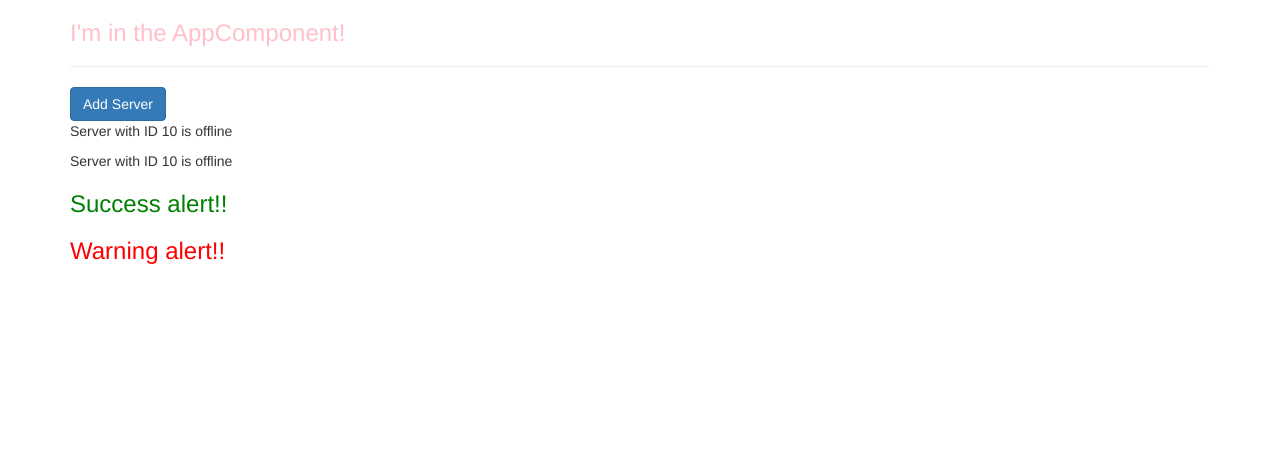
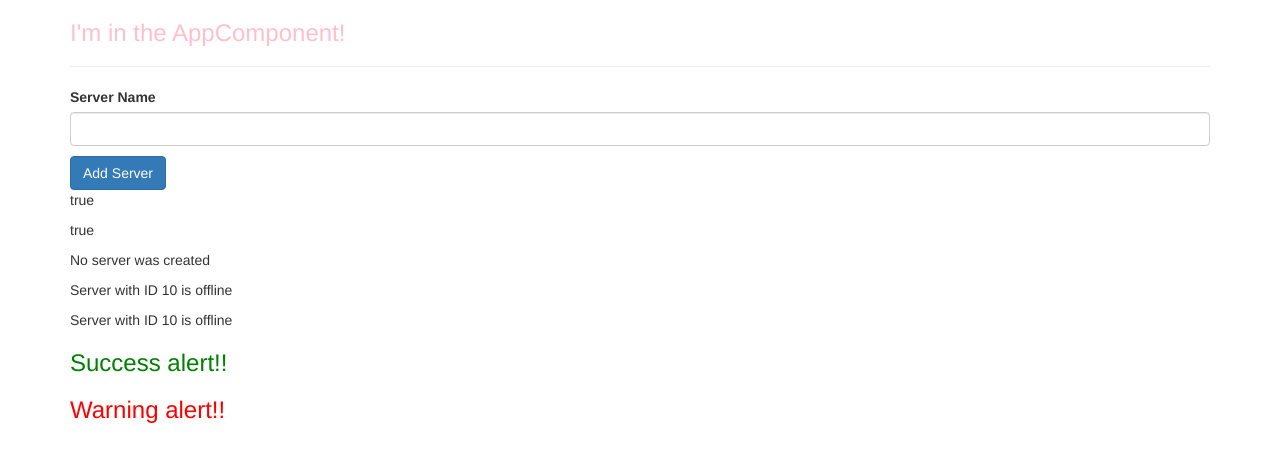
Before and after one commit to silviatejera/udemy, an Angular app: page / in a window 1280 px wide. Shown: the top 462 px of the page. Built offline with nearby package versions, Linux system fonts and the light colour scheme.

Commit message:
Point 33

```diff
--- a/src/app/servers/servers.component.html
+++ b/src/app/servers/servers.component.html
@@ -1,4 +1,13 @@
+<label>Server Name</label>
+<input type="text" class="form-control" (input)="onUpdateServerName($event)">
+<p>{{serverName}}</p>
 <button class="btn btn-primary"
-[disabled]="!allowNewServer">Add Server</button>
+[disabled]="!allowNewServer"
+(click)="onCreateServer()">Add Server</button>
+
+<p [innerText] = "allowNewServer"></p>
+<p>{{ allowNewServer }}</p>
+<p>{{ serverCreationStatus }}</p>
+
 <app-server></app-server>
 <app-server></app-server>
--- a/src/app/servers/servers.component.ts
+++ b/src/app/servers/servers.component.ts
@@ -11,6 +11,8 @@
 export class ServersComponent implements OnInit {
 
   allowNewServer = false;
+  serverCreationStatus = 'No server was created';
+  serverName = '';
 
   constructor() {
     setTimeout(() => {
@@ -21,4 +23,12 @@
   ngOnInit(): void {
   }
 
+  onCreateServer(){
+    this.serverCreationStatus = 'Server was created';
+  }
+
+  onUpdateServerName(event: any){
+    this.serverName = (<HTMLInputElement>event.target).value;
+  }
+
 }
```
